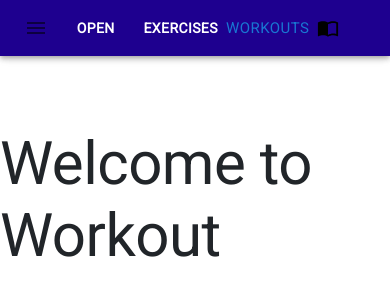
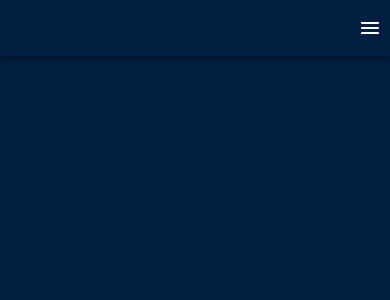
Before and after one commit to Brady1052/workout-app, a React (Create React App) app: page /exercises in a window 390 px wide. Shown: the top 300 px of the page. Built offline with nearby package versions, Linux system fonts and the light colour scheme.

Commit message:
navbar is responsive

```diff
--- a/src/App.css
+++ b/src/App.css
@@ -1,3 +1,6 @@
 * {
   box-sizing: border-box;
 }
+body {
+  background-color: rgba(0, 31, 65, 1);
+}
--- a/src/App.js
+++ b/src/App.js
@@ -23,9 +23,6 @@ function App() {
   return (
     <ThemeProvider theme={theme}>
       <NavBar links={linksArray} />
-      <Typography style={{ marginTop: '8rem' }} variant="h2">
-        Welcome to Workout
-      </Typography>
       <Routes>
         <Route path="/exercises" element={<Exercises />} />
         <Route path="/workouts" element={<Workouts />} />
--- /dev/null
+++ b/src/components/Layout/NavDrawer.js
@@ -0,0 +1,42 @@
+import React, { useState } from 'react';
+import {
+  Drawer,
+  IconButton,
+  List,
+  ListItemButton,
+  ListItemIcon,
+  ListItemText,
+} from '@mui/material';
+import MenuRoundedIcon from '@mui/icons-material/MenuRounded';
+function NavDrawer() {
+  const [open, setOpen] = useState(false);
+  return (
+    <>
+      <Drawer
+        anchor="top"
+        open={open}
+        onClose={() => {
+          setOpen(false);
+        }}
+      >
+        <List>
+          <ListItemButton>
+            <ListItemIcon>
+              <ListItemText>Exercises</ListItemText>
+            </ListItemIcon>
+          </ListItemButton>
+        </List>
+      </Drawer>
+      <IconButton
+        onClick={() => {
+          setOpen(true);
+        }}
+        sx={{ position: 'absolute', right: '0' }}
+      >
+        <MenuRoundedIcon style={{ color: 'white' }} />
+      </IconButton>
+    </>
+  );
+}
+
+export default NavDrawer;
--- a/src/components/Layout/Navbar.js
+++ b/src/components/Layout/Navbar.js
@@ -4,22 +4,23 @@ import './Navbar.css';
 import ExerciseModal from '../Modals/ExerciseModal.js';
 import WorkoutModal from '../Modals/WorkoutModal.js';
 import Button from '@mui/material/Button';
-import FitnessCenterIcon from '@mui/icons-material/FitnessCenter';
-import ImportContactsIcon from '@mui/icons-material/ImportContacts';
-import MenuIcon from '@mui/icons-material/Menu';
+import NavDrawer from './NavDrawer';
+
 import {
   AppBar,
   Toolbar,
-  IconButton,
   Modal,
   Box,
   Typography,
   Grid,
-  Tabs,
-  Tab,
+  useTheme,
+  useMediaQuery,
 } from '@mui/material';
 
 function NavBar() {
+  const theme = useTheme();
+  const screenSmall = useMediaQuery(theme.breakpoints.down('sm'));
+
   const style = {
     position: 'absolute',
     top: '50%',
@@ -33,7 +34,6 @@ function NavBar() {
     px: 4,
     pb: 3,
   };
-  const [tabValue, setTabValue] = useState();
   const [open, setOpen] = useState(false);
   const handleOpen = () => (!open ? setOpen(true) : console.log());
   const handleClose = () => setOpen(false);
@@ -42,14 +42,16 @@ function NavBar() {
       <AppBar
         sx={{
           backgroundImage:
-            'linear-gradient(90deg, rgba(30,0,143,1) 0%, rgba(30,0,143,1) 48%, rgba(30,0,143,1) 100%)',
+            'linear-gradient(90deg, rgba(0,31,65,1) 0%, rgba(0,31,65,1) 100%, rgba(0,31,65,1) 100%)',
+          position: 'relative',
         }}
       >
         <Toolbar>
-          <IconButton>
-            <MenuIcon />
-          </IconButton>
-          {/* <div className="nav-container"> */}
+          {screenSmall ? (
+            <>
+              <NavDrawer />
+            </>
+          ) : (
             <Grid container sx={{ placeItems: 'center' }}>
               <Grid item xs={3} style={{ textAlign: 'center' }}>
                 <Button
@@ -95,18 +97,19 @@ function NavBar() {
                 </Link>
               </Grid>
               <Grid item xs={3} textAlign="center">
-              <Link to="/workouts">
+                <Link to="/workouts" style={{ textDecoration: 'none' }}>
                   <Button
                     variant="text"
                     color="primary"
                     size="large"
-                  endIcon={<ImportContactsIcon style={{ color: 'black' }} />}
+                    sx={{ fontWeight: '1000' }}
+                    style={{ color: 'white' }}
                   >
                     Workouts
                   </Button>
                 </Link>
               </Grid>
-            {/* <Grid item xs={3} textAlign="center">
+              <Grid item xs={3} textAlign="center">
                 <ExerciseModal />
               </Grid>
               <Grid item xs={3} textAlign="center">
@@ -116,10 +119,9 @@ function NavBar() {
                 <Typography>
                   <Button variant="contained">Click Me</Button>
                 </Typography>
-            </Grid> */}
               </Grid>
-
-          {/* </div> */}
+            </Grid>
+          )}
         </Toolbar>
       </AppBar>
     </React.Fragment>
--- a/src/components/UI/ExerciseCard.js
+++ b/src/components/UI/ExerciseCard.js
@@ -26,6 +26,8 @@ function ExerciseCard() {
                           width: '18rem',
                           borderRadius: '25px',
                           marginTop: '8rem',
+                          backgroundColor: '#007FFF',
+                          color: 'white',
                         }}
                       >
                         <div className="card-body">
@@ -36,13 +38,31 @@ function ExerciseCard() {
                             </h5>
                           </div>
                           <ul className={`list-group list-group-flush`}>
-                            <li className="list-group-item">
+                            <li
+                              className="list-group-item"
+                              style={{
+                                backgroundColor: '#007FFF',
+                                color: 'white',
+                              }}
+                            >
                               Weight: {exercise.weight}
                             </li>
-                            <li className="list-group-item">
+                            <li
+                              className="list-group-item"
+                              style={{
+                                backgroundColor: '#007FFF',
+                                color: 'white',
+                              }}
+                            >
                               Sets: {exercise.sets}
                             </li>
-                            <li className="list-group-item">
+                            <li
+                              className="list-group-item"
+                              style={{
+                                backgroundColor: '#007FFF',
+                                color: 'white',
+                              }}
+                            >
                               Reps: {exercise.reps}
                             </li>
                           </ul>
--- a/src/components/UI/WorkoutTable.js
+++ b/src/components/UI/WorkoutTable.js
@@ -9,7 +9,14 @@ function WorkoutTable() {
     const map = info.map((exercise) => {
       return (
         <React.Fragment key={Math.random().toString()}>
-          <tr>
+          <tr
+            style={{
+              color: 'white',
+              backgroundColor: '#0057C3',
+              borderTop: '2px solid white',
+              fontWeight: '600',
+            }}
+          >
             <td>{exercise.name}</td>
             <td>{exercise.type}</td>
             <td>{exercise.weight}</td>
@@ -40,17 +47,23 @@ function WorkoutTable() {
               {workout.workoutName}
             </h1>
             <table
-              className="table table-striped"
+              className="table"
               style={{
                 maxWidth: '50rem',
                 minWidth: '50rem',
                 alignSelf: 'center',
                 position: 'relative',
                 marginTop: '5rem',
+                border: '2px solid white',
               }}
             >
               <thead>
-                <tr>
+                <tr
+                  style={{
+                    color: 'white',
+                    border: '2px solid white',
+                  }}
+                >
                   <th scope="col">Name</th>
                   <th scope="col">Type</th>
                   <th scope="col">Weight</th>
@@ -65,6 +78,7 @@ function WorkoutTable() {
               style={{
                 maxWidth: '100%',
                 minWidth: '100%',
+                fontWeight: '600',
               }}
               onClick={() => {
                 for (let i = 0; i < ctx.workouts.length; i++) {
```
Lines whose indentation alone changed are shown as unchanged.
